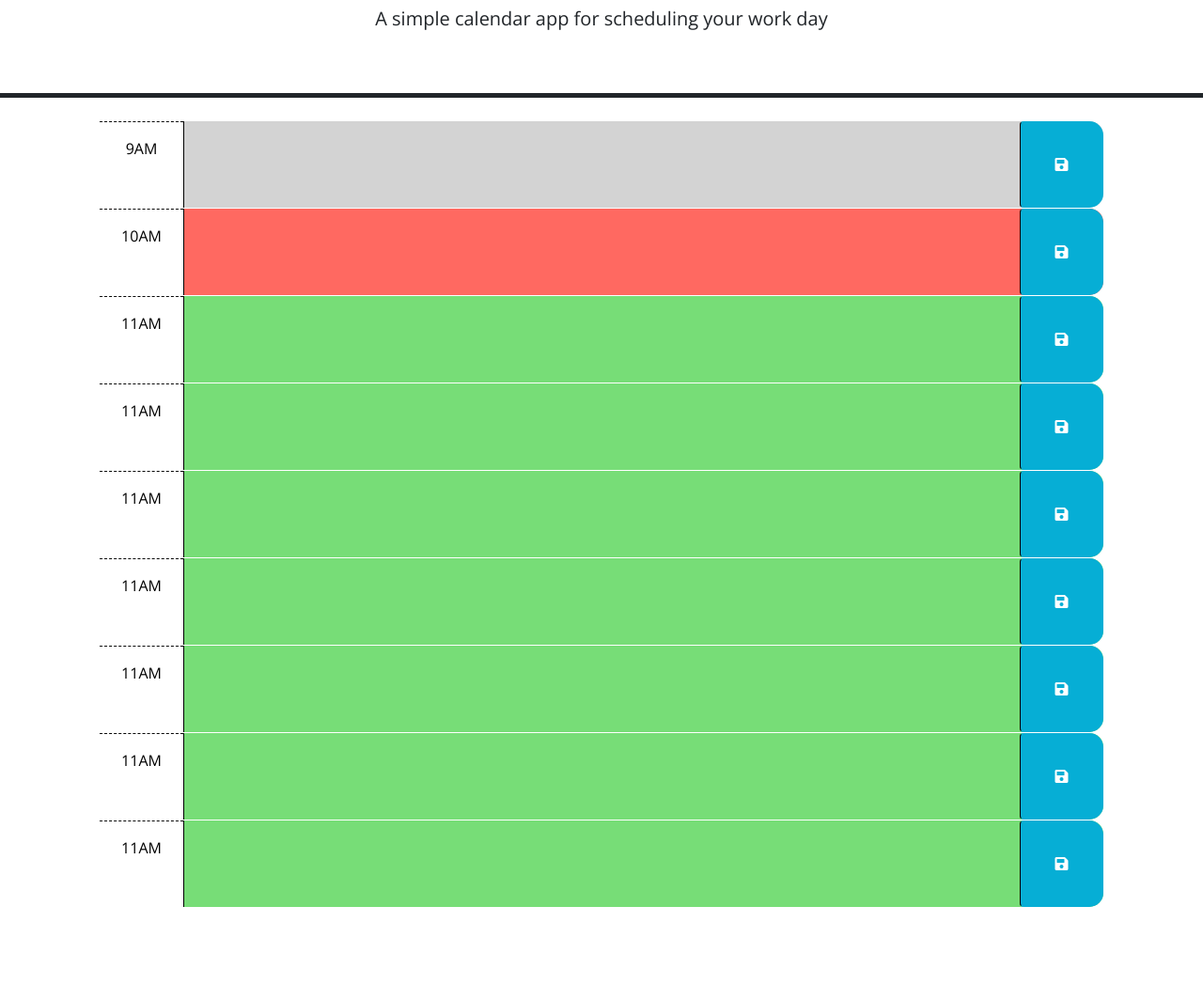
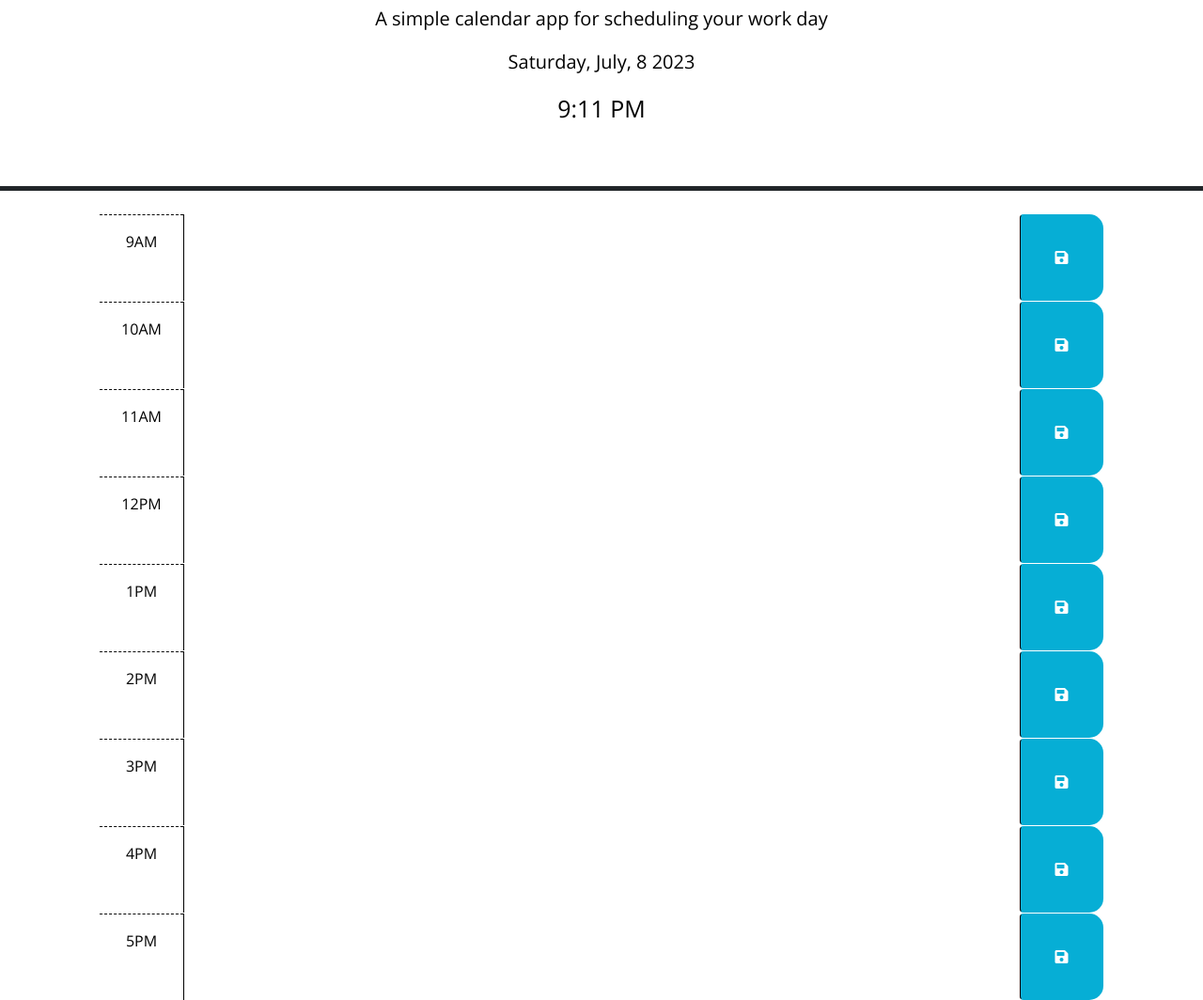
Before and after one commit to kaylaasana/work-day-scheduler, a plain HTML site: page index.html in a window 1280 px wide. Shown: the part 128-1192 px from the top of the page at 94% size. Before the commit the page ends 1093 px from the top, so only its background shows below. Drawn offline with nearby package versions, Linux system fonts and the light colour scheme; files that its build step writes are made by us from their sources.

Commit message:
added time and date to page

```diff
--- a/Assets/CSS/style.css
+++ b/Assets/CSS/style.css
@@ -57,3 +57,7 @@ textarea {
   font-size: 20px;
   transition: all 0.3s ease-in-out;
 }
+
+.lead {
+  color: #000000;
+}
--- a/Assets/JS/script.js
+++ b/Assets/JS/script.js
@@ -1,7 +1,21 @@
 // Wrap all code that interacts with the DOM in a call to jQuery to ensure that
 // the code isn't run until the browser has finished rendering all the elements
 // in the html.
+
+
+////////////        MY CODE         ////////////
+
+//define current date and display it on the page
+var currentDate = dayjs().format('dddd, ' + 'MMMM, ' + 'D ' + 'YYYY');
+$('#currentDate').append(currentDate);
+
+//define time and display on page
+var currentTime = dayjs().format('h:' + 'mm' + ' A');
+$('#currentTime').append(currentTime).css('font-size', '25px');
+
+
 $(function () {
+
   // TODO: Add a listener for click events on the save button. This code should
   // use the id in the containing time-block as a key to save the user input in
   // local storage. HINT: What does `this` reference in the click listener
--- a/index.html
+++ b/index.html
@@ -18,7 +18,7 @@
       href="https://fonts.googleapis.com/css?family=Open+Sans&display=swap"
       rel="stylesheet"
     />
-    <link rel="stylesheet" href="style.css" />
+    <link rel="stylesheet" href="./Assets/CSS/style.css" />
     <title>Work Day Scheduler</title>
   </head>
 
@@ -26,7 +26,8 @@
     <header class="p-5 mb-4 border-5 border-bottom border-dark text-center">
       <h1 class="display-3">Work Day Scheduler</h1>
       <p class="lead">A simple calendar app for scheduling your work day</p>
-      <p id="currentDay" class="lead"></p>
+      <p id="currentDate" class="lead"></p>
+      <p id="currentTime" class="lead"></p>
     </header>
     <div class="container-lg px-5">
       <!-- Use class for "past", "present", and "future" to apply styles to the
@@ -40,7 +41,7 @@
         -->
 
       <!-- Example of a past time block. The "past" class adds a gray background color. -->
-      <div id="hour-9" class="row time-block past">
+      <div id="hour-9" class="row time-block">
         <div class="col-2 col-md-1 hour text-center py-3">9AM</div>
         <textarea class="col-8 col-md-10 description" rows="3"> </textarea>
         <button class="btn saveBtn col-2 col-md-1" aria-label="save">
@@ -49,7 +50,7 @@
       </div>
 
       <!-- Example of a a present time block. The "present" class adds a red background color. -->
-      <div id="hour-10" class="row time-block present">
+      <div id="hour-10" class="row time-block">
         <div class="col-2 col-md-1 hour text-center py-3">10AM</div>
         <textarea class="col-8 col-md-10 description" rows="3"> </textarea>
         <button class="btn saveBtn col-2 col-md-1" aria-label="save">
@@ -58,7 +59,7 @@
       </div>
 
       <!-- Example of a future time block. The "future" class adds a green background color. -->
-      <div id="hour-11" class="row time-block future">
+      <div id="hour-11" class="row time-block">
         <div class="col-2 col-md-1 hour text-center py-3">11AM</div>
         <textarea class="col-8 col-md-10 description" rows="3"> </textarea>
         <button class="btn saveBtn col-2 col-md-1" aria-label="save">
@@ -66,48 +67,48 @@
         </button>
       </div>
 
-      <div id="hour-12" class="row time-block future">
-        <div class="col-2 col-md-1 hour text-center py-3">11AM</div>
+      <div id="hour-12" class="row time-block">
+        <div class="col-2 col-md-1 hour text-center py-3">12PM</div>
         <textarea class="col-8 col-md-10 description" rows="3"> </textarea>
         <button class="btn saveBtn col-2 col-md-1" aria-label="save">
           <i class="fas fa-save" aria-hidden="true"></i>
         </button>
       </div>
 
-      <div id="hour-13" class="row time-block future">
-        <div class="col-2 col-md-1 hour text-center py-3">11AM</div>
+      <div id="hour-13" class="row time-block">
+        <div class="col-2 col-md-1 hour text-center py-3">1PM</div>
         <textarea class="col-8 col-md-10 description" rows="3"> </textarea>
         <button class="btn saveBtn col-2 col-md-1" aria-label="save">
           <i class="fas fa-save" aria-hidden="true"></i>
         </button>
       </div>
 
-      <div id="hour-14" class="row time-block future">
-        <div class="col-2 col-md-1 hour text-center py-3">11AM</div>
+      <div id="hour-14" class="row time-block">
+        <div class="col-2 col-md-1 hour text-center py-3">2PM</div>
         <textarea class="col-8 col-md-10 description" rows="3"> </textarea>
         <button class="btn saveBtn col-2 col-md-1" aria-label="save">
           <i class="fas fa-save" aria-hidden="true"></i>
         </button>
       </div>
 
-      <div id="hour-15" class="row time-block future">
-        <div class="col-2 col-md-1 hour text-center py-3">11AM</div>
+      <div id="hour-15" class="row time-block">
+        <div class="col-2 col-md-1 hour text-center py-3">3PM</div>
         <textarea class="col-8 col-md-10 description" rows="3"> </textarea>
         <button class="btn saveBtn col-2 col-md-1" aria-label="save">
           <i class="fas fa-save" aria-hidden="true"></i>
         </button>
       </div>
 
-      <div id="hour-16" class="row time-block future">
-        <div class="col-2 col-md-1 hour text-center py-3">11AM</div>
+      <div id="hour-16" class="row time-block">
+        <div class="col-2 col-md-1 hour text-center py-3">4PM</div>
         <textarea class="col-8 col-md-10 description" rows="3"> </textarea>
         <button class="btn saveBtn col-2 col-md-1" aria-label="save">
           <i class="fas fa-save" aria-hidden="true"></i>
         </button>
       </div>
 
-      <div id="hour-17" class="row time-block future">
-        <div class="col-2 col-md-1 hour text-center py-3">11AM</div>
+      <div id="hour-17" class="row time-block">
+        <div class="col-2 col-md-1 hour text-center py-3">5PM</div>
         <textarea class="col-8 col-md-10 description" rows="3"> </textarea>
         <button class="btn saveBtn col-2 col-md-1" aria-label="save">
           <i class="fas fa-save" aria-hidden="true"></i>
@@ -122,6 +123,6 @@
       crossorigin="anonymous"
     ></script>
 
-    <script src="script.js"></script>
+    <script src="./Assets/JS/script.js"></script>
   </body>
 </html>
```
